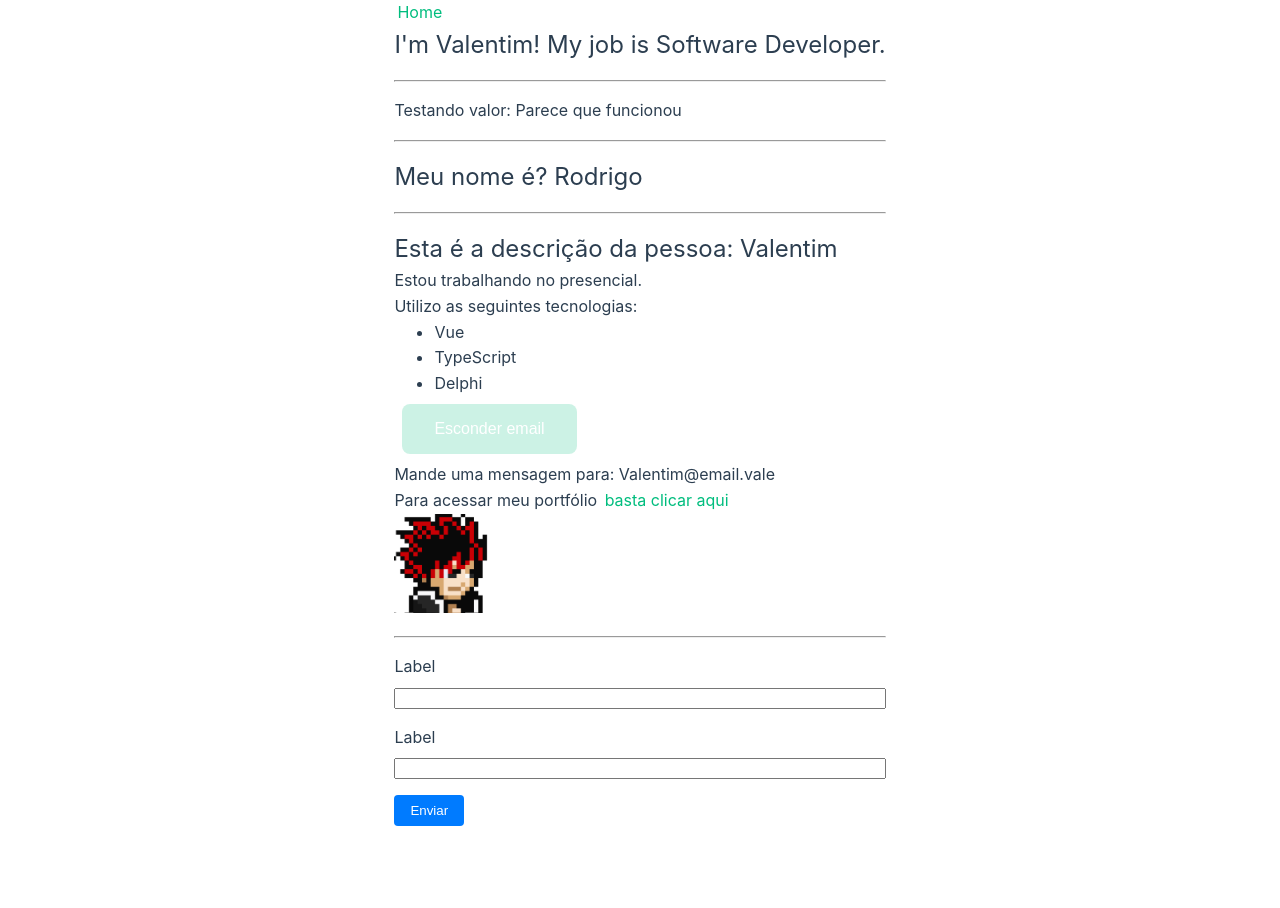
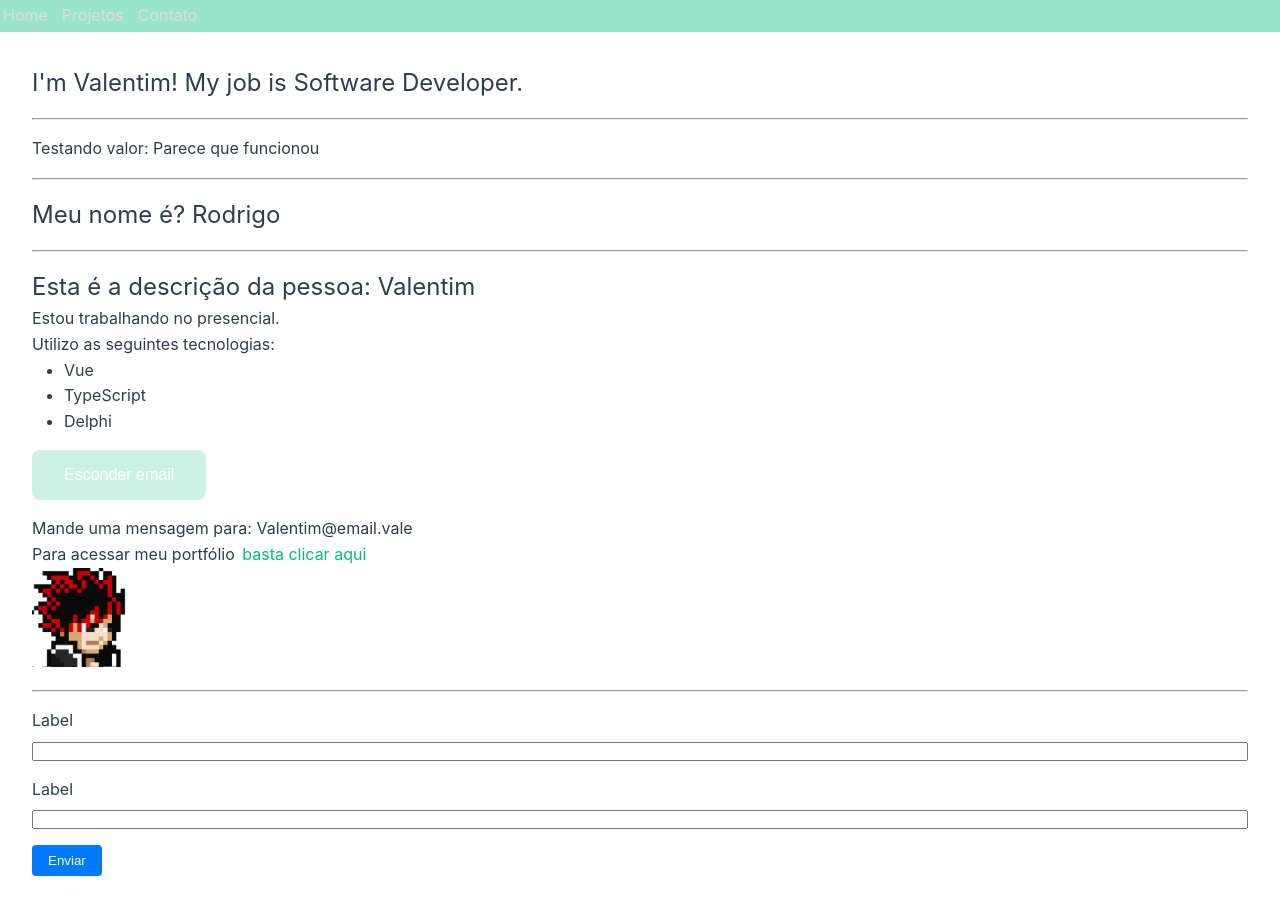
Before and after one commit to Valentim-Gab/Vue-3-course_Matheus-Battisti-Hora-de-Codar, a Vue app in the folder 2-vue-project/: page / in a window 1280 px wide. Before the commit the page ends 826 px from the top, so only its background shows below. Built offline with nearby package versions, Linux system fonts and the light colour scheme.

Commit message:
Curso de Vue 3: #12 - CSS Scoped e CSS global

```diff
--- a/2-vue-project/src/App.vue
+++ b/2-vue-project/src/App.vue
@@ -1,14 +1,11 @@
 <script setup lang="ts">
-import { RouterLink, RouterView } from 'vue-router'
+import { RouterView } from 'vue-router'
+import HeaderComponent from './components/header/HeaderComponent.vue'
 </script>
 
 <template>
   <div>
-    <header>
-      <nav>
-        <RouterLink to="/">Home</RouterLink>
-      </nav>
-    </header>
+    <HeaderComponent />
     <RouterView />
   </div>
 </template>
--- a/2-vue-project/src/assets/base.scss
+++ b/2-vue-project/src/assets/base.scss
@@ -55,6 +55,7 @@
 *::after {
   box-sizing: border-box;
   margin: 0;
+  padding: 0;
   font-weight: normal;
 }
 
@@ -70,14 +71,14 @@ body {
     Inter,
     -apple-system,
     BlinkMacSystemFont,
-    'Segoe UI',
+    "Segoe UI",
     Roboto,
     Oxygen,
     Ubuntu,
     Cantarell,
-    'Fira Sans',
-    'Droid Sans',
-    'Helvetica Neue',
+    "Fira Sans",
+    "Droid Sans",
+    "Helvetica Neue",
     sans-serif;
   font-size: 16px;
   text-rendering: optimizeLegibility;
--- a/2-vue-project/src/assets/main.scss
+++ b/2-vue-project/src/assets/main.scss
@@ -1,10 +1,8 @@
-@import './base.scss';
+@import "./base.scss";
 
 #app {
-  max-width: 1280px;
-  margin: 0 auto;
-  padding: 2rem;
-  font-weight: normal;
+  width: 100%;
+  height: 100vh;
 }
 
 a,
@@ -26,10 +24,4 @@ a,
     display: flex;
     place-items: center;
   }
-
-  #app {
-    display: grid;
-    // grid-template-columns: 1fr 1fr;
-    padding: 0 2rem;
-  }
 }
--- a/2-vue-project/src/components/InfoPessoa.vue
+++ b/2-vue-project/src/components/InfoPessoa.vue
@@ -41,7 +41,7 @@ button {
   padding: 1rem 2rem;
   text-align: center;
   font-size: 16px;
-  margin: 0.5rem;
+  margin: 1rem 0;
   cursor: pointer;
   transition: background-color 0.2s;
 
@@ -49,4 +49,8 @@ button {
     background-color: hsla(160, 100%, 37%, 0.4);
   }
 }
+
+ul {
+  margin-left: 2rem;
+}
 </style>
--- /dev/null
+++ b/2-vue-project/src/components/header/HeaderComponent.vue
@@ -0,0 +1,33 @@
+<script setup lang="ts">
+import { RouterLink } from 'vue-router'
+</script>
+
+<template>
+  <header class="header">
+    <nav>
+      <RouterLink to="/" class="header-link">Home</RouterLink>
+      <RouterLink to="#" class="header-link">Projetos</RouterLink>
+      <RouterLink to="#" class="header-link">Contato</RouterLink>
+    </nav>
+  </header>
+</template>
+
+<style scoped lang="scss">
+.header {
+  background-color: hsla(160, 100%, 37%, 0.4);
+
+  nav {
+    display: flex;
+
+    .header-link {
+      margin-right: 0.5rem;
+      color: #ddd;
+      transition: 0.5s;
+
+      &:hover {
+        color: #40e0d0;
+      }
+    }
+  }
+}
+</style>
--- a/2-vue-project/src/router/index.ts
+++ b/2-vue-project/src/router/index.ts
@@ -8,7 +8,7 @@ const router = createRouter({
       path: '/',
       name: 'home',
       component: HomeView
-    },
+    }
     // {
     //   path: '/about',
     //   name: 'about',
--- a/2-vue-project/src/views/HomeView.vue
+++ b/2-vue-project/src/views/HomeView.vue
@@ -1,6 +1,6 @@
 <script setup lang="ts">
 import FirstComponent from '@/components/FirstComponent.vue'
-import FormExample from '@/components/FormExample.vue';
+import FormExample from '@/components/FormExample.vue'
 import LifeCycle from '@/components/LifeCycle.vue'
 import PessoaComponent from '@/components/PessoaComponent.vue'
 
@@ -16,7 +16,7 @@ const test = 'Parece que funcionou'
     <LifeCycle />
     <hr />
     <PessoaComponent />
-    <hr>
+    <hr />
     <FormExample />
   </main>
 </template>
@@ -25,4 +25,11 @@ const test = 'Parece que funcionou'
 hr {
   margin: 1rem 0;
 }
+
+main {
+  max-width: 1280px;
+  margin: 0 auto;
+  padding: 2rem;
+  font-weight: normal;
+}
 </style>
```
